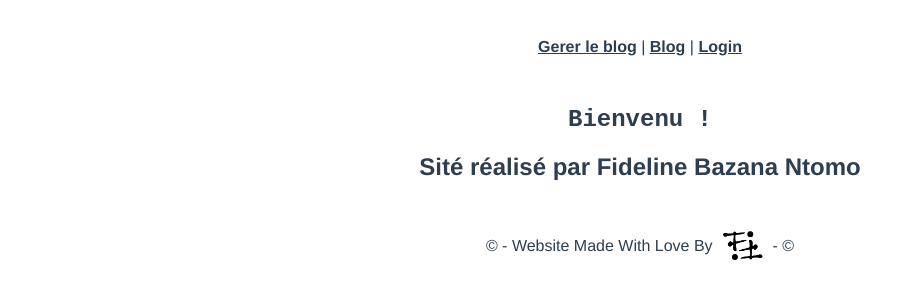
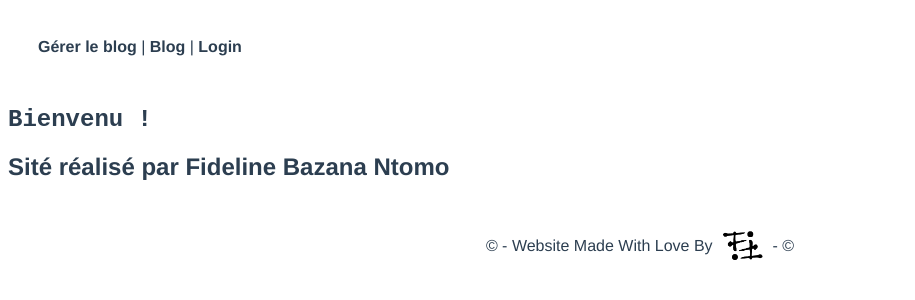
Before and after one commit to IIM-Creative-Technology/vuejs-fifi-dev, a Vue app: page / in a window 1280 px wide. Shown: the top 300 px of the page, without its empty margins (0-915 px from the left). Built offline with nearby package versions, Linux system fonts and the light colour scheme.

Commit message:
navbar style

```diff
--- a/src/App.vue
+++ b/src/App.vue
@@ -2,7 +2,7 @@
   <div id="app">
     <section class="container">
     <div id="nav">
-      <router-link to="/admin">Gerer le blog</router-link> |
+      <router-link to="/admin">Gérer le blog</router-link> |
       <router-link to="/blog">Blog</router-link> |
       <router-link to="/login">Login</router-link>
     </div>
@@ -21,7 +21,6 @@
   font-family: Avenir, Helvetica, Arial, sans-serif;
   -webkit-font-smoothing: antialiased;
   -moz-osx-font-smoothing: grayscale;
-  text-align: center;
   color: #2c3e50;
 }
 
@@ -33,10 +32,12 @@
 #nav a {
   font-weight: bold;
   color: #2c3e50;
+  text-decoration: none;
 }
 
 #nav a.router-link-exact-active {
-  color: #42b983;
+  border-bottom: 5px solid black;
+  padding-bottom: 6px;
 }
 
 #footer{
```
